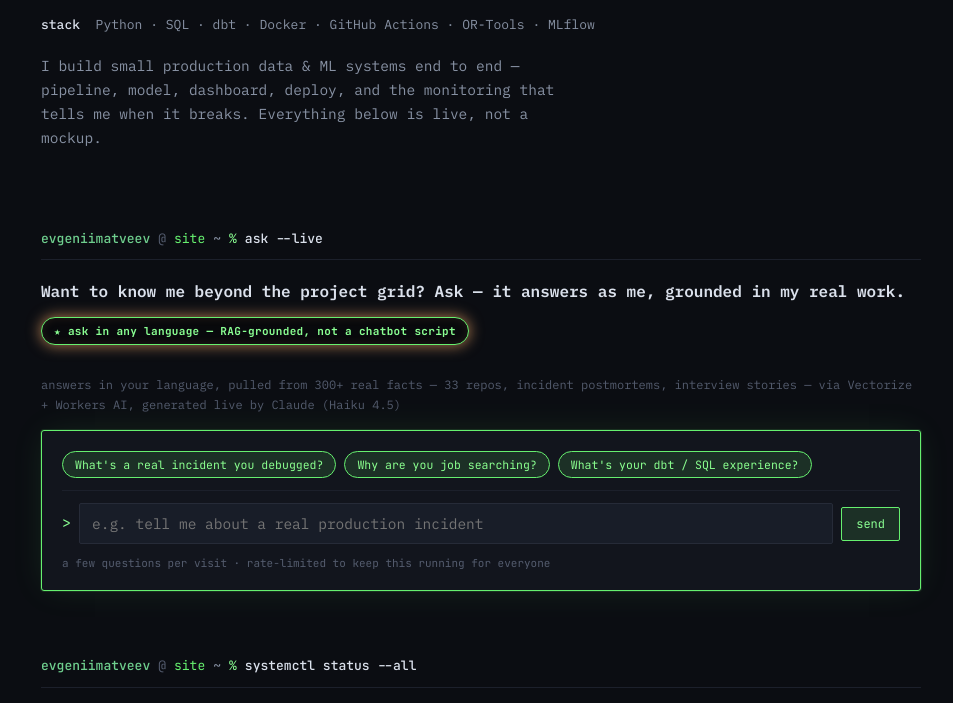
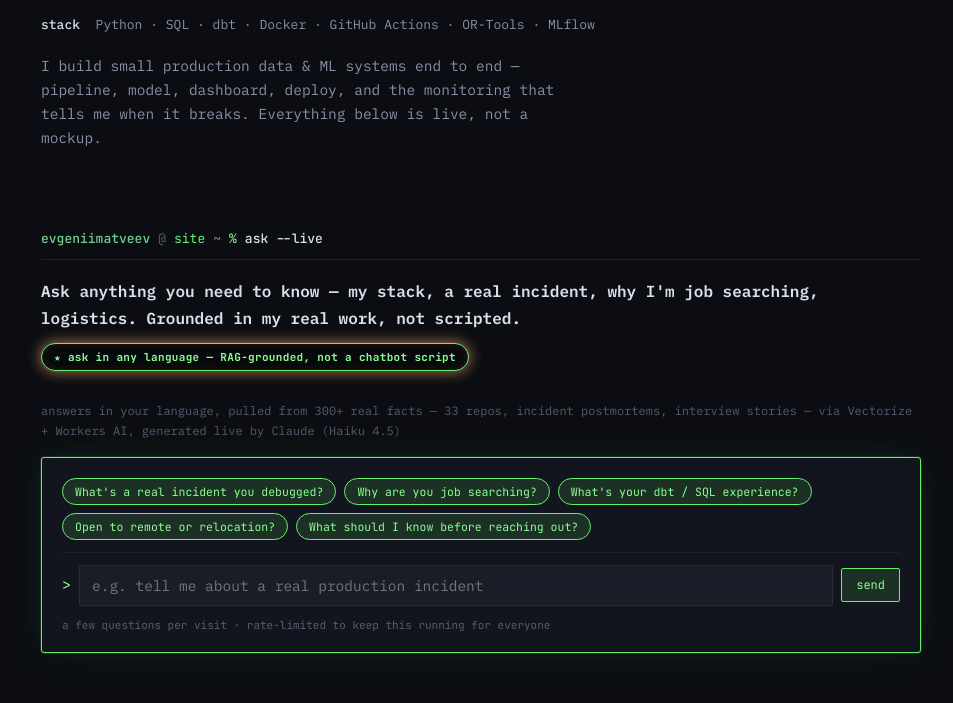
Before and after one commit to evgeniimatveev/evgeniimatveev.github.io, a plain HTML site: page index.html in a window 1280 px wide. Shown: the part 322-1025 px from the top of the page, without its empty margins (159-1112 px from the left). Drawn offline with Linux system fonts and the light colour scheme.

Commit message:
Broaden the ask widget's messaging to "ask anything"
CTA now states the breadth directly ("my stack, a real incident, why
I'm job searching, logistics") instead of a vaguer "know me beyond the
grid" framing. Widened chips from 3 to 5, adding remote/relocation and
an open-ended "what should I know before reaching out?" catch-all so
the row reads as full coverage (proof, motivation, hard skill,
logistics, open door) rather than three arbitrary examples.

```diff
--- a/index.html
+++ b/index.html
@@ -310,7 +310,7 @@
 
   <section id="ask" class="ask-featured">
     <div class="prompt"><span class="user">evgeniimatveev</span><span class="at">@</span><span class="host">site</span><span class="path"> ~</span><span class="sym"> %</span><span class="cmd"> <span class="cmd-text">ask --live</span></span><span class="cursor"></span></div>
-    <p class="ask-cta">Want to know me beyond the project grid? Ask — it answers as me, grounded in my real work.</p>
+    <p class="ask-cta">Ask anything you need to know — my stack, a real incident, why I'm job searching, logistics. Grounded in my real work, not scripted.</p>
     <span class="ask-badge">★ ask in any language — RAG-grounded, not a chatbot script</span>
     <p class="stat-note">answers in your language, pulled from 300+ real facts — 33 repos, incident postmortems, interview stories — via Vectorize + Workers AI, generated live by Claude (Haiku 4.5)</p>
     <div class="ask-box">
@@ -319,6 +319,8 @@
         <button type="button" class="ask-chip">What's a real incident you debugged?</button>
         <button type="button" class="ask-chip">Why are you job searching?</button>
         <button type="button" class="ask-chip">What's your dbt / SQL experience?</button>
+        <button type="button" class="ask-chip">Open to remote or relocation?</button>
+        <button type="button" class="ask-chip">What should I know before reaching out?</button>
       </div>
       <form id="ask-form" class="ask-form">
         <span class="ask-prompt-sym">&gt;</span>
```
